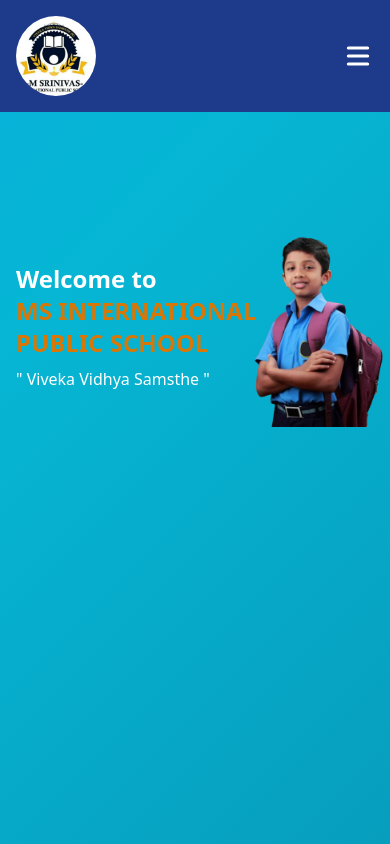
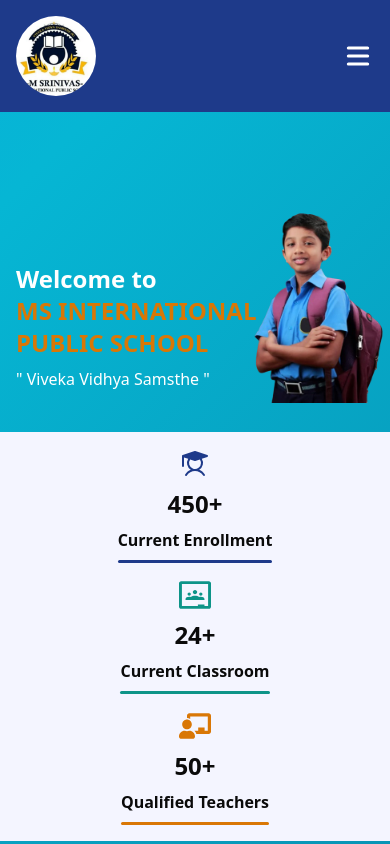
Before and after one commit to Ajoy-paul11/MS_International_School, a React (Vite) app: page / in a window 390 px wide. Shown: the top 844 px of the page. Built offline with nearby package versions, Linux system fonts and the light colour scheme.

Commit message:
Implement visibility-triggered animations for enrollment statistics in HeroSection and add gradient lines for styling.

```diff
--- a/src/components/HeroSection.jsx
+++ b/src/components/HeroSection.jsx
@@ -7,6 +7,30 @@
 
 
 function HeroSection() {
+  const [isVisible, setIsVisible] = useState(false);
+  const containerRef = useRef(null);
+
+  useEffect(() => {
+    const observer = new IntersectionObserver(
+      ([entry]) => {
+        if(entry.isIntersecting) {
+          setIsVisible(true);
+          observer.disconnect();
+        }
+      },
+      { threshold: 0.5 }
+    );
+
+    if(containerRef.current) {
+      observer.observe(containerRef.current);
+    }
+
+    return () => {
+      if(containerRef.current) {
+        observer.unobserve(containerRef.current);
+      }
+    }
+  }, [])
 
   return (
     // bg-gradient-to-r from-[#0D9488] to-[#0891B2]
@@ -49,21 +73,27 @@
         <div className=' absolute top-[12%] lg:top-[20%] right-[-35px] md:right-[10px] lg:right-[20px] 2xl:right-[10%] z-10'>
             <img src={kidImage} alt="" className=' mix-blend-normal w-[200px] lg:w-[400px] '/>
         </div>
-        <div className=' p-4'>
-            <div className=' container mx-auto flex justify-evenly items-center gap-4 bg-[#f4f5ff] p-4 rounded'>
-              <div className=' flex flex-col justify-center items-center gap-2'>
-                <PiStudentFill className=' w-8 h-8 text-[#1E3A8A]'/>
-                <h3 className=' font-bold text-4xl'><CountUp start={1} end={450} duration={4}/>+</h3>
+        <div className=' absolute top-[320px] left-0 right-0 lg:relative lg:top-0 xl:p-4' ref={containerRef}>
+            <div className=' container mx-auto flex flex-col lg:flex-row justify-evenly items-center gap-4 lg:gap-4 bg-[#f4f5ff] p-4 xl:rounded'>
+              <div className=' flex flex-col justify-center items-center gap-2 line-violet'>
+               <PiStudentFill className=' w-8 h-8 text-[#1E3A8A]'/>
+                <h3 className=' font-bold text-2xl lg:text-4xl'>
+                  { isVisible && <CountUp start={1} end={450} duration={4}/>}+
+                  </h3>
                 <p className=' font-semibold text-base'>Current Enrollment</p>
               </div>
-              <div className=' flex flex-col justify-center items-center gap-2'>
+              <div className=' flex flex-col justify-center items-center gap-2 line-teal'>
                 <SiGoogleclassroom className=' w-8 h-8 text-[#0D9488]'/>
-                <h3 className=' font-bold text-4xl'><CountUp start={1} end={24} duration={4}/>+</h3>
+                <h3 className=' font-bold text-2xl lg:text-4xl'>
+                  {isVisible && <CountUp start={1} end={24} duration={4}/>}+
+                  </h3>
                 <p className=' font-semibold text-base'>Current Classroom</p>
               </div>
-              <div className=' flex flex-col justify-center items-center gap-2'>
+              <div className=' flex flex-col justify-center items-center gap-2 line-gold'>
                 <FaChalkboardTeacher className=' w-8 h-8 text-[#D97706]'/>
-                <h3 className=' font-bold text-4xl'><CountUp start={1} end={50} duration={4}/>+</h3>
+                <h3 className=' font-bold text-2xl lg:text-4xl'>
+                  {isVisible && <CountUp start={1} end={50} duration={4}/>}+
+                  </h3>
                 <p className=' font-semibold text-base'>Qualified Teachers</p>
               </div>
             </div>
--- a/src/index.css
+++ b/src/index.css
@@ -71,3 +71,57 @@
 .header-background {
   background-color: var(--header-background);
 }
+
+.line-violet::after{
+  content: " ";
+  display: block;
+  width: 100%;
+  height: 3px;
+  border-radius: 5px;
+  background: linear-gradient(to right, #1E3A8A 50%, #f4f5ff 50%);
+  background-size: 200% 100%;
+  background-position: 0 0;
+  transition: background-position 0.4s ease;
+}
+
+.line-teal::after{
+  content: " ";
+  display: block;
+  width: 100%;
+  height: 3px;
+  border-radius: 5px;
+  background: linear-gradient(to right, #0D9488 50%, #f4f5ff 50%);
+  background-size: 200% 100%;
+  background-position: 0 0;
+  transition: background-position 0.4s ease;
+}
+
+.line-gold::after{
+  content: " ";
+  display: block;
+  width: 100%;
+  height: 3px;
+  border-radius: 5px;
+  background: linear-gradient(to right, #D97706 50%, #f4f5ff 50%);
+  background-size: 200% 100%;
+  background-position: 0 0;
+  transition: background-position 0.4s ease;
+}
+
+.line-violet:hover::after{
+  /* background-color: #f4f5ff;
+  transition: all 0.4s ease; */
+  background-position: 100% 0;
+}
+
+.line-teal:hover::after{
+  /* background-color: #f4f5ff;
+  transition: all 0.4s ease; */
+  background-position: 100% 0;
+}
+
+.line-gold:hover::after{
+  /* background-color: #f4f5ff;
+  transition: all 0.4s ease; */
+  background-position: 100% 0;
+}
```
